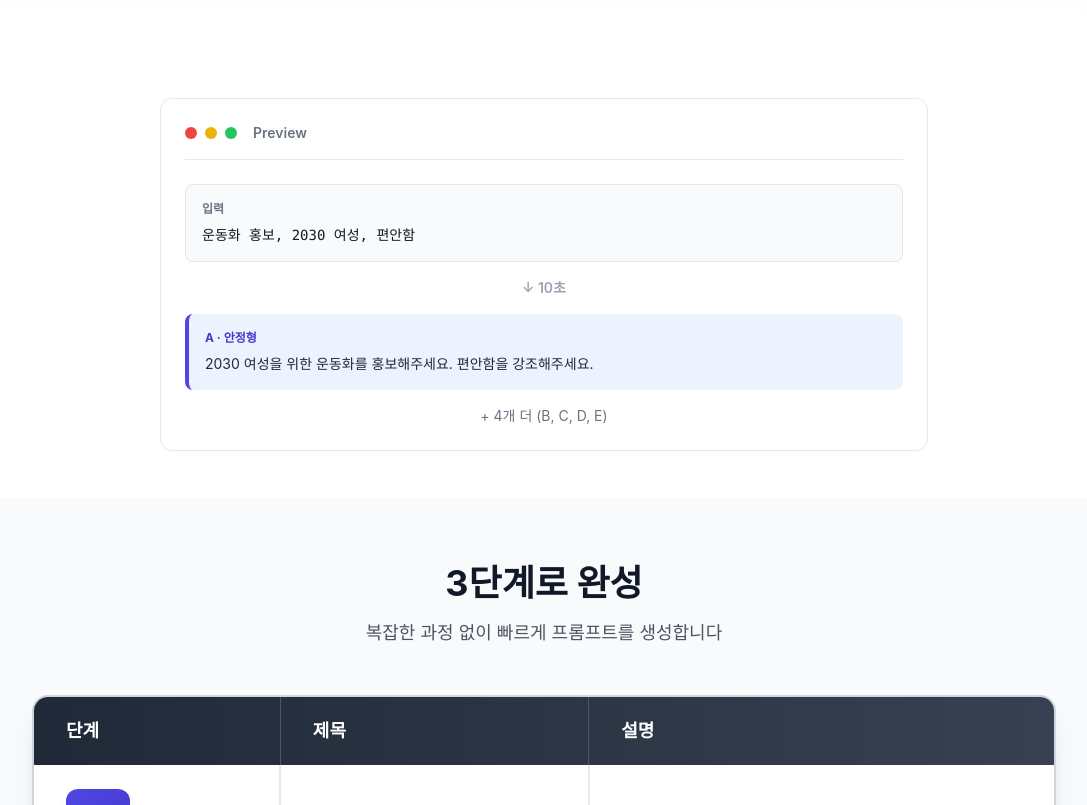
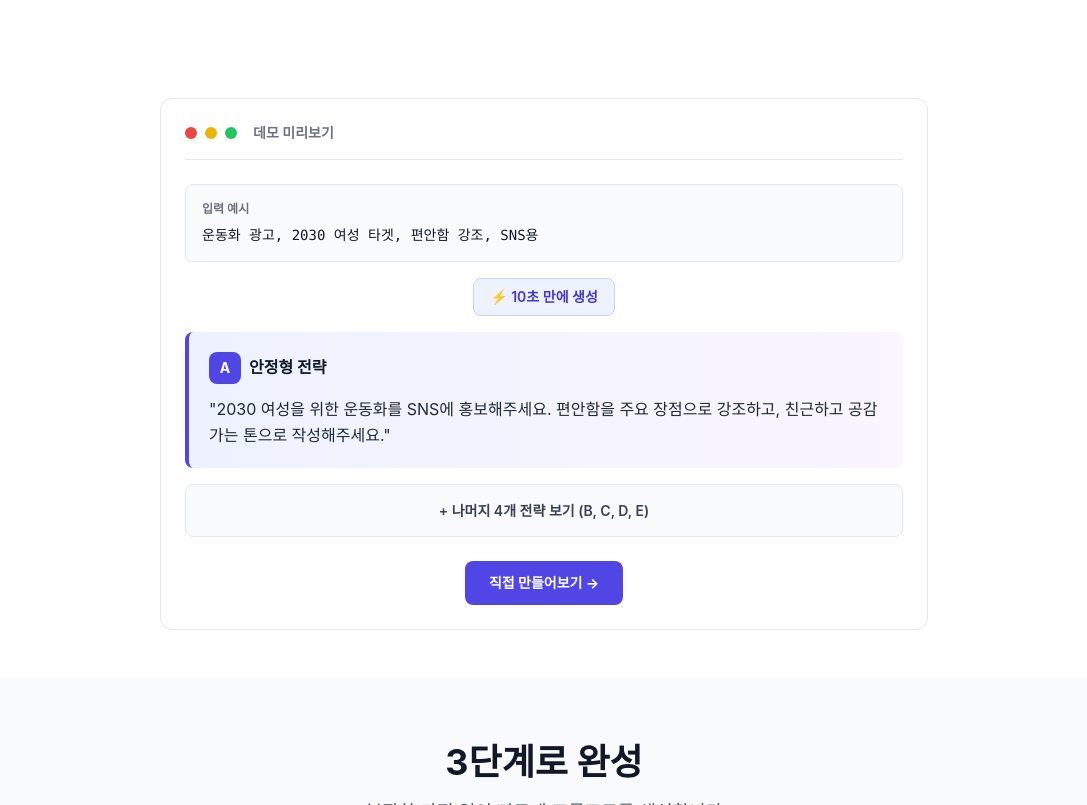
Before and after one commit to Christina0922/prompt_picker, a Next.js app: page / in a window 1280 px wide. Shown: the part 480-1285 px from the top of the page, without its empty margins (96-1183 px from the left). Built offline with nearby package versions, Linux system fonts and the light colour scheme.

Commit message:
Implement functional demo button - smooth scroll, highlight effect, expandable strategies, real content

```diff
--- a/app/page.tsx
+++ b/app/page.tsx
@@ -5,6 +5,23 @@ import { useState } from 'react';
 
 export default function HomePage() {
   const [openFaq, setOpenFaq] = useState<number | null>(null);
+  const [isDemoHighlighted, setIsDemoHighlighted] = useState(false);
+  const [showMoreStrategies, setShowMoreStrategies] = useState(false);
+
+  const handleDemoClick = (e: React.MouseEvent<HTMLAnchorElement>) => {
+    e.preventDefault();
+    const demoElement = document.getElementById('demo');
+    if (demoElement) {
+      // Smooth scroll to demo
+      demoElement.scrollIntoView({ behavior: 'smooth', block: 'center' });
+
+      // Highlight effect
+      setIsDemoHighlighted(true);
+      setTimeout(() => {
+        setIsDemoHighlighted(false);
+      }, 1200);
+    }
+  };
 
   return (
     <div className="min-h-screen bg-white">
@@ -47,7 +64,11 @@ export default function HomePage() {
               <Link href="/tool" className="btn-primary text-lg">
                 지금 바로 만들기
               </Link>
-              <a href="#demo" className="btn-secondary text-lg">
+              <a
+                href="#demo"
+                onClick={handleDemoClick}
+                className="btn-secondary text-lg"
+              >
                 데모 보기
               </a>
             </div>
@@ -55,32 +76,89 @@ export default function HomePage() {
         </div>
       </section>
 
-      {/* Demo Card */}
+      {/* Demo Card - 개선 */}
       <section className="py-12" id="demo">
         <div className="container-saas">
           <div className="max-w-3xl mx-auto">
-            <div className="card-saas border-2 border-gray-200">
+            <div className={`card-saas border-2 transition-all duration-300 ${
+              isDemoHighlighted
+                ? 'border-indigo-500 bg-indigo-50/30 shadow-lg'
+                : 'border-gray-200 bg-white'
+            }`}>
               <div className="flex items-center gap-2 mb-6 pb-4 border-b border-gray-200">
                 <div className="w-3 h-3 bg-red-500 rounded-full"></div>
                 <div className="w-3 h-3 bg-yellow-500 rounded-full"></div>
                 <div className="w-3 h-3 bg-green-500 rounded-full"></div>
-                <span className="ml-2 text-sm font-semibold text-gray-500">Preview</span>
+                <span className="ml-2 text-sm font-semibold text-gray-500">데모 미리보기</span>
               </div>
 
               <div className="space-y-4">
+                {/* 입력 예시 */}
                 <div className="bg-gray-50 rounded-lg p-4 border border-gray-200">
-                  <div className="text-xs font-semibold text-gray-500 mb-2">입력</div>
-                  <div className="text-sm text-gray-900 font-mono">운동화 홍보, 2030 여성, 편안함</div>
+                  <div className="text-xs font-semibold text-gray-500 mb-2">입력 예시</div>
+                  <div className="text-sm text-gray-900 font-mono">운동화 광고, 2030 여성 타겟, 편안함 강조, SNS용</div>
                 </div>
 
-                <div className="text-center text-gray-400 text-sm font-semibold">↓ 10초</div>
-
-                <div className="bg-indigo-50 rounded-lg p-4 border-l-4 border-indigo-600">
-                  <div className="text-xs font-bold text-indigo-700 mb-2">A · 안정형</div>
-                  <div className="text-sm text-gray-800">2030 여성을 위한 운동화를 홍보해주세요. 편안함을 강조해주세요.</div>
+                {/* 생성 시간 */}
+                <div className="text-center">
+                  <span className="inline-block px-4 py-2 bg-indigo-50 text-indigo-700 font-semibold text-sm rounded-lg border border-indigo-200">
+                    ⚡ 10초 만에 생성
+                  </span>
                 </div>
 
-                <div className="text-center text-sm text-gray-500">+ 4개 더 (B, C, D, E)</div>
+                {/* 전략 A 결과 */}
+                <div className="bg-gradient-to-r from-indigo-50 to-purple-50 rounded-lg p-5 border-l-4 border-indigo-600">
+                  <div className="flex items-center gap-2 mb-3">
+                    <span className="inline-flex items-center justify-center w-8 h-8 bg-indigo-600 text-white font-bold text-sm rounded-lg">A</span>
+                    <span className="font-bold text-gray-900">안정형 전략</span>
+                  </div>
+                  <div className="text-base text-gray-800 leading-relaxed">
+                    "2030 여성을 위한 운동화를 SNS에 홍보해주세요. 편안함을 주요 장점으로 강조하고, 친근하고 공감 가는 톤으로 작성해주세요."
+                  </div>
+                </div>
+
+                {/* 나머지 전략들 (아코디언) */}
+                <div>
+                  <button
+                    onClick={() => setShowMoreStrategies(!showMoreStrategies)}
+                    className="w-full text-center py-3 px-4 bg-gray-50 hover:bg-gray-100 rounded-lg border border-gray-200 transition-colors"
+                  >
+                    <span className="text-sm font-semibold text-gray-700">
+                      {showMoreStrategies ? '접기' : '+ 나머지 4개 전략 보기 (B, C, D, E)'}
+                    </span>
+                  </button>
+
+                  {showMoreStrategies && (
+                    <div className="mt-4 space-y-3 animate-fadeIn">
+                      {[
+                        { id: 'B', label: '성과형', desc: '목표 중심으로 결과를 강조하는 프롬프트' },
+                        { id: 'C', label: '구조형', desc: '규칙이 명확하고 단계가 체계적인 프롬프트' },
+                        { id: 'D', label: '확장형', desc: '아이디어를 확장하고 창의성을 끌어내는 프롬프트' },
+                        { id: 'E', label: '요약형', desc: '짧고 빠르게, 핵심만 담은 프롬프트' },
+                      ].map((strategy) => (
+                        <div key={strategy.id} className="bg-white rounded-lg p-4 border border-gray-200">
+                          <div className="flex items-center gap-2 mb-1">
+                            <span className="inline-flex items-center justify-center w-7 h-7 bg-gray-600 text-white font-bold text-sm rounded-lg">
+                              {strategy.id}
+                            </span>
+                            <span className="font-semibold text-gray-900">{strategy.label}</span>
+                          </div>
+                          <div className="text-sm text-gray-600 ml-9">{strategy.desc}</div>
+                        </div>
+                      ))}
+                    </div>
+                  )}
+                </div>
+
+                {/* CTA */}
+                <div className="text-center pt-2">
+                  <Link
+                    href="/tool"
+                    className="inline-block px-6 py-3 bg-indigo-600 text-white font-bold text-sm rounded-lg hover:bg-indigo-700 transition-colors no-underline"
+                  >
+                    직접 만들어보기 →
+                  </Link>
+                </div>
               </div>
             </div>
           </div>
@@ -235,6 +313,7 @@ export default function HomePage() {
                 </Link>
                 <a
                   href="#demo"
+                  onClick={handleDemoClick}
                   className="inline-flex items-center justify-center px-8 py-4 bg-white text-gray-700 text-lg font-semibold rounded-xl border-2 border-gray-300 hover:border-gray-400 hover:bg-gray-50 transition-all no-underline"
                 >
                   데모 보기
```
